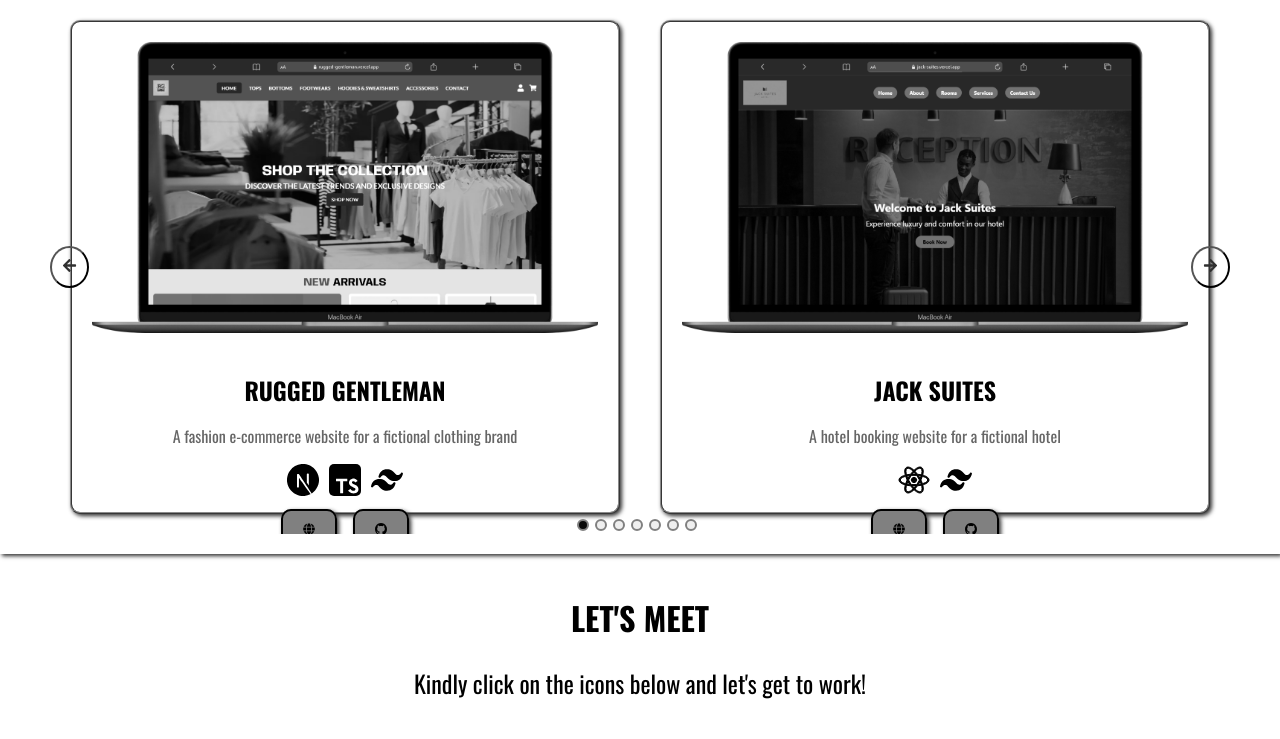
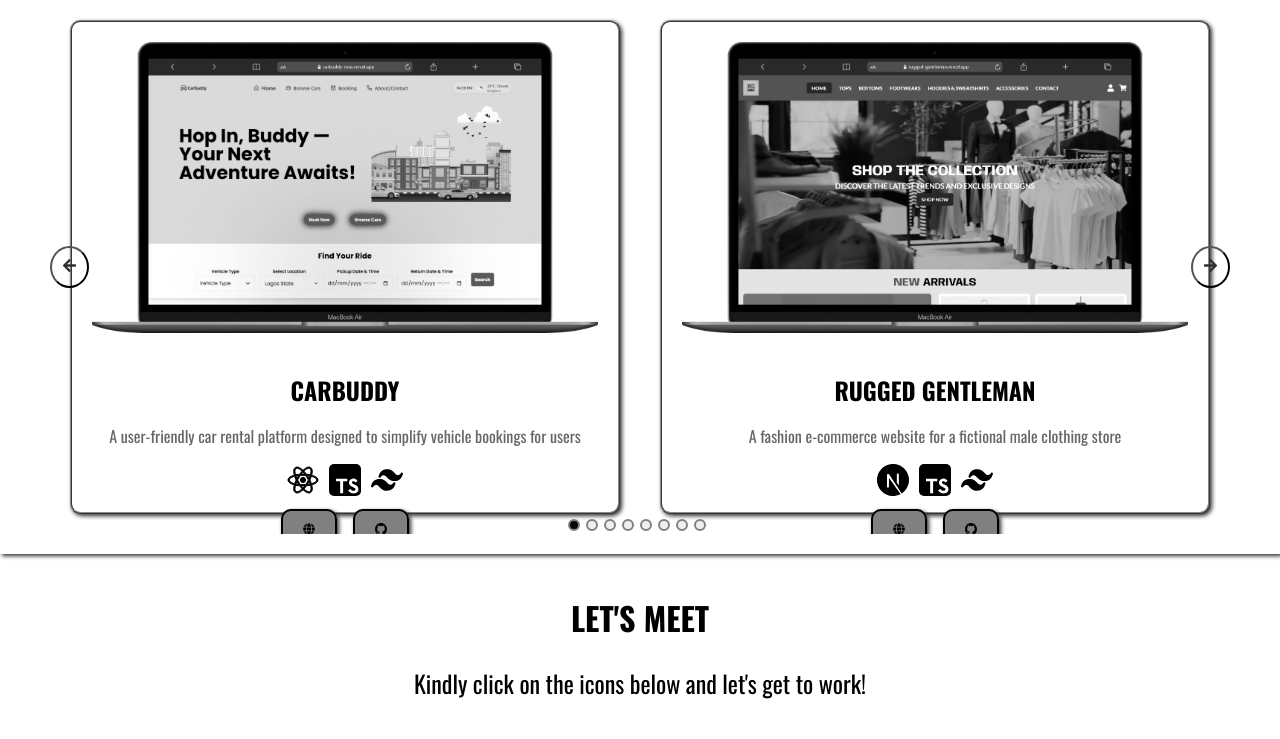
Before and after one commit to Otonbara/portfolio_website2.0, a React (Vite) app in the folder otonbara/: page / in a window 1280 px wide. Shown: the part 3218-3957 px from the top of the page. Built offline with nearby package versions, Linux system fonts and the light colour scheme.

Commit message:
Implement code changes to enhance functionality and improve performance

```diff
--- a/otonbara/src/pages/Projects.jsx
+++ b/otonbara/src/pages/Projects.jsx
@@ -2,6 +2,7 @@
 import '../style.css'
 import Carousel from 'react-multi-carousel'
 import 'react-multi-carousel/lib/styles.css'
+import CarBuddy from '../assets/carbuddy.png'
 import RG from '../assets/rugged-gentleman.png'
 import Soteria from '../assets/soteria-eye-clinic.png'
 import JackSuites from '../assets/jack-suites.png'
@@ -44,8 +45,16 @@ const Projects = () => {
 
     const projects = [
         {
+            title: 'CARBUDDY',
+            description: 'A user-friendly car rental platform designed to simplify vehicle bookings for users',
+            technologies: [ReactImg, TSImg, TailwindImg],
+            imageUrl: CarBuddy,
+            liveLink: 'https://carbuddy-rose.vercel.app/',
+            githubLink: 'https://github.com/Otonbara/CarBuddy'
+        },
+        {
             title: 'RUGGED GENTLEMAN',
-            description: 'A fashion e-commerce website for a fictional clothing brand',
+            description: 'A fashion e-commerce website for a fictional male clothing store',
             technologies: [NextImg, TSImg, TailwindImg],
             imageUrl: RG,
             liveLink: 'https://rugged-gentleman.vercel.app/',
```
Also changed, not shown: otonbara/src/assets/carbuddy.png (added), 1 other file (tests, documents, lock files or other folders).
